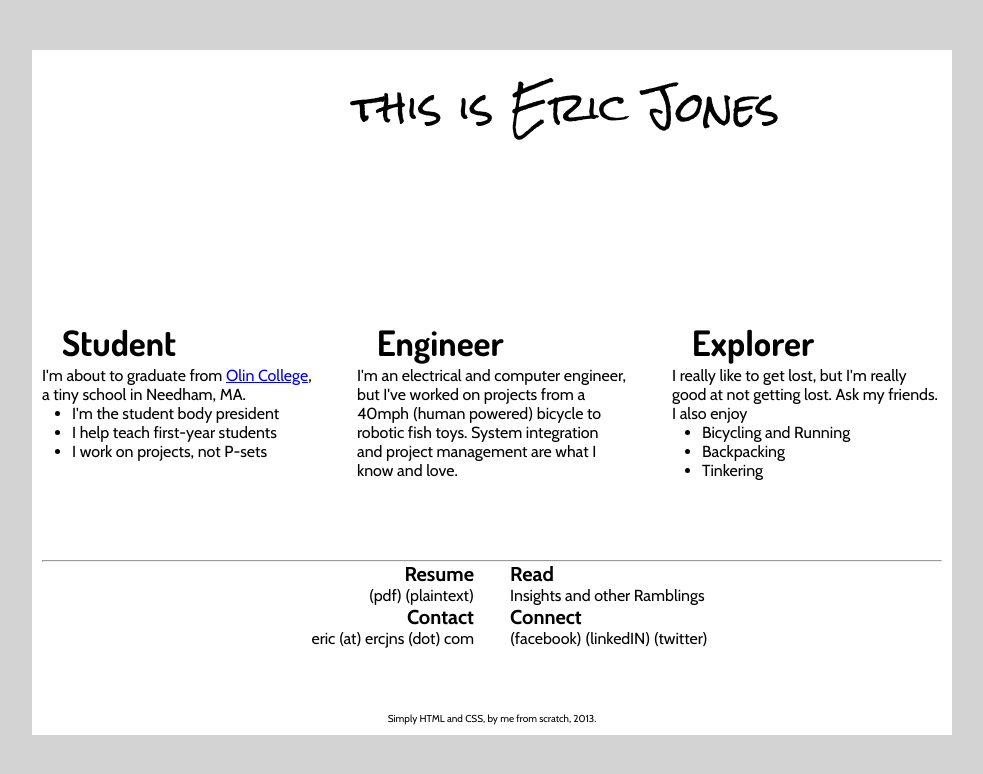
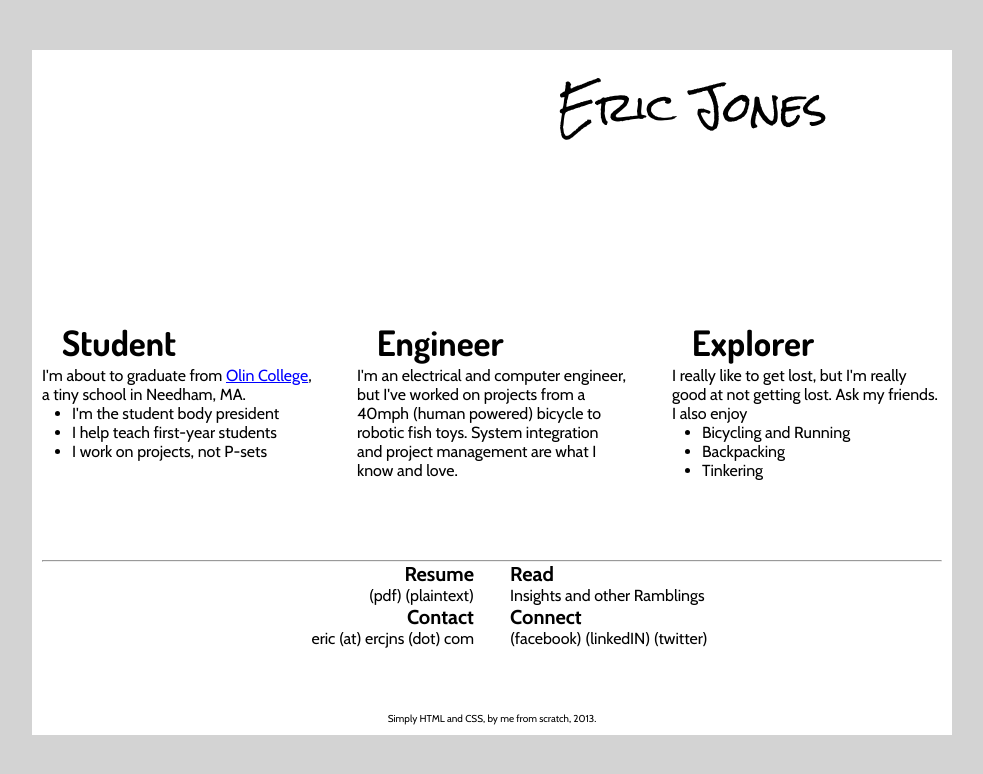
Before and after one commit to ercjns/old-ercjns, a plain HTML site: page index.html in a window 1280 px wide. Shown: the whole page, without its empty margins (148-1131 px from the left). Drawn offline with nearby package versions, Linux system fonts and the light colour scheme.

Commit message:
basic framework
Has content but not functional yet and needs re-design. Planning to
branch a couple different designs from here to see what I like

```diff
--- a/index.html
+++ b/index.html
@@ -28,7 +28,7 @@
 
 		<!-- this is the header -->
 		<div id="hello">
-			&nbsp&nbsp&nbsp&nbsp&nbsp&nbsp&nbsp&nbsp&nbspthis is Eric Jones
+			Eric Jones&nbsp&nbsp&nbsp&nbsp&nbsp&nbsp&nbsp
 		</div>
 
 		<div id="me"></div>
--- a/style.css
+++ b/style.css
@@ -129,7 +129,7 @@ input:focus, select:focus, option:focus, textarea:focus {
 
 
 #hello {
-	text-align: center;
+	text-align: right;
 	font-family: 'Rock Salt', 'Dosis', sans-serif;
 	font-size: 40px;
 	font-color: white;
```
